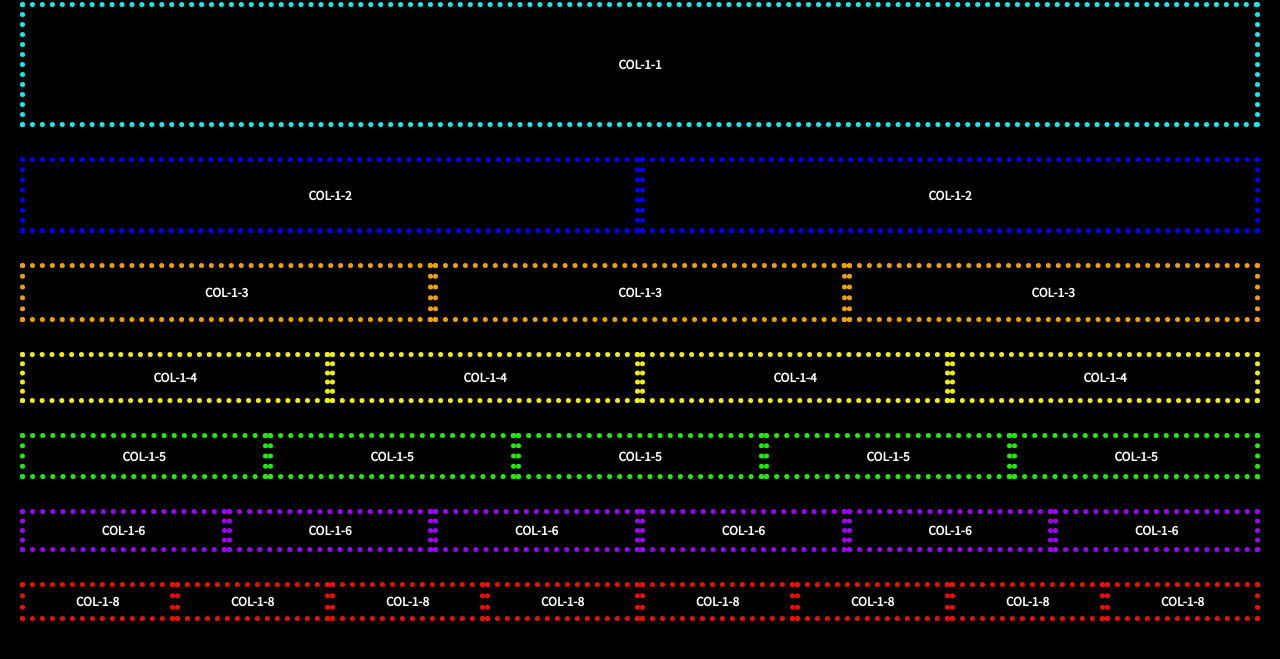
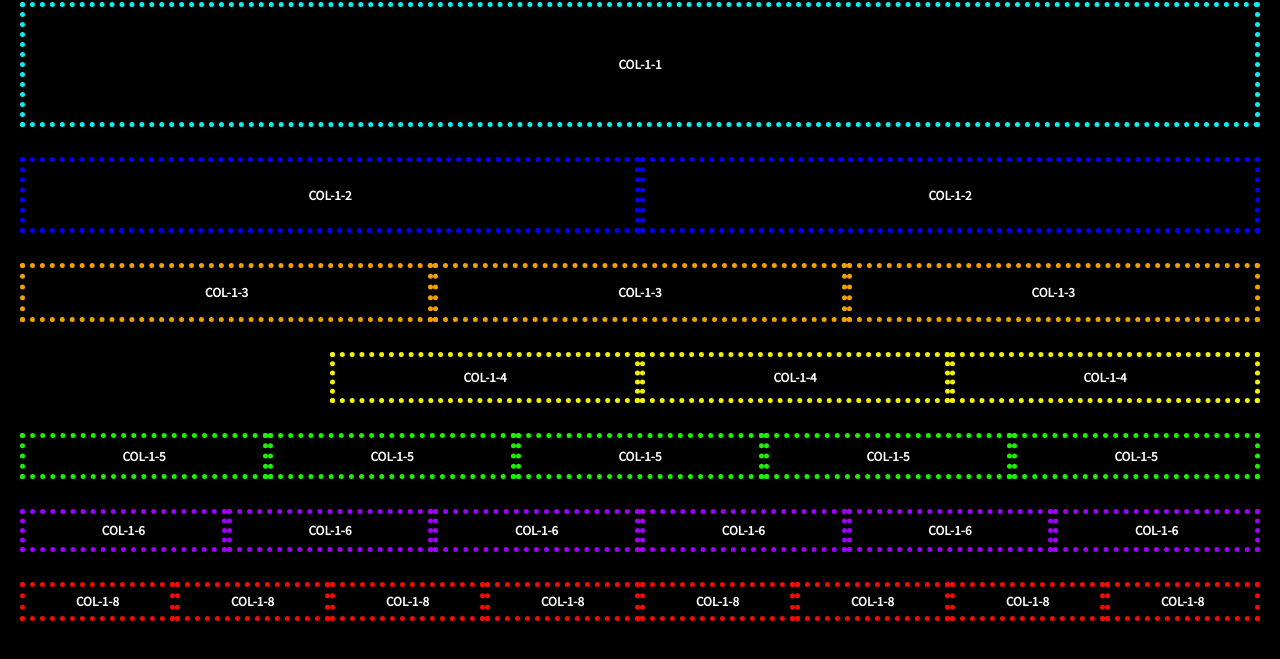
Before and after one commit to qvoiriot/simple_grid_responsive, a plain HTML site: page index.html in a window 1280 px wide. Shown: the part 101-760 px from the top of the page. Drawn offline with Linux system fonts and the light colour scheme.

Commit message:
add offset in example

```diff
--- a/index.html
+++ b/index.html
@@ -39,10 +39,7 @@
       </div>
 
       <div class="row">
-        <div class="col-1-4 yellow mobile-col-1-4">
-          <h5>col-1-4</h5>
-        </div>
-        <div class="col-1-4 yellow mobile-col-1-4">
+        <div class="col-1-4 col-offset-1-4 yellow mobile-col-1-4">
           <h5>col-1-4</h5>
         </div>
         <div class="col-1-4 yellow mobile-col-1-4">
```
